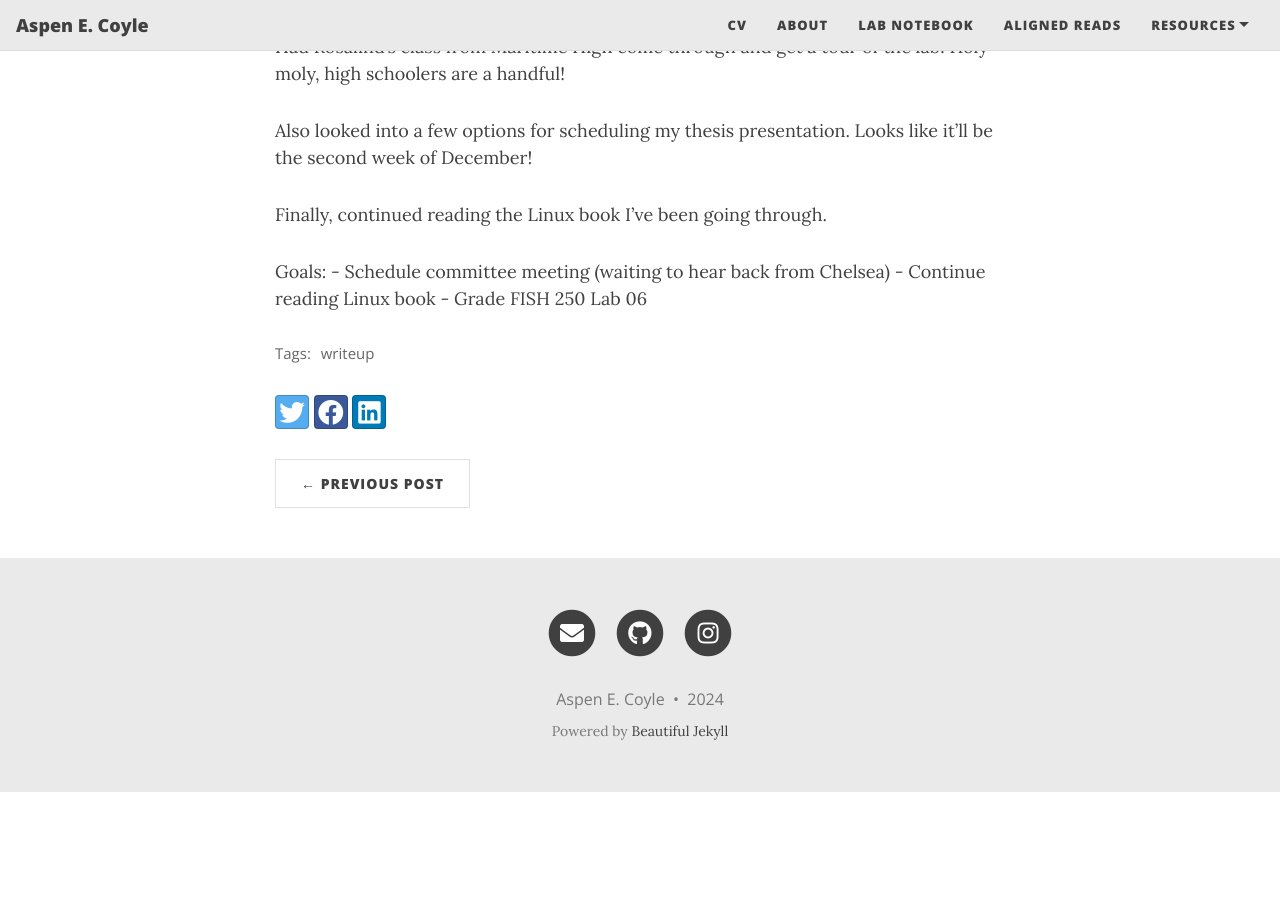
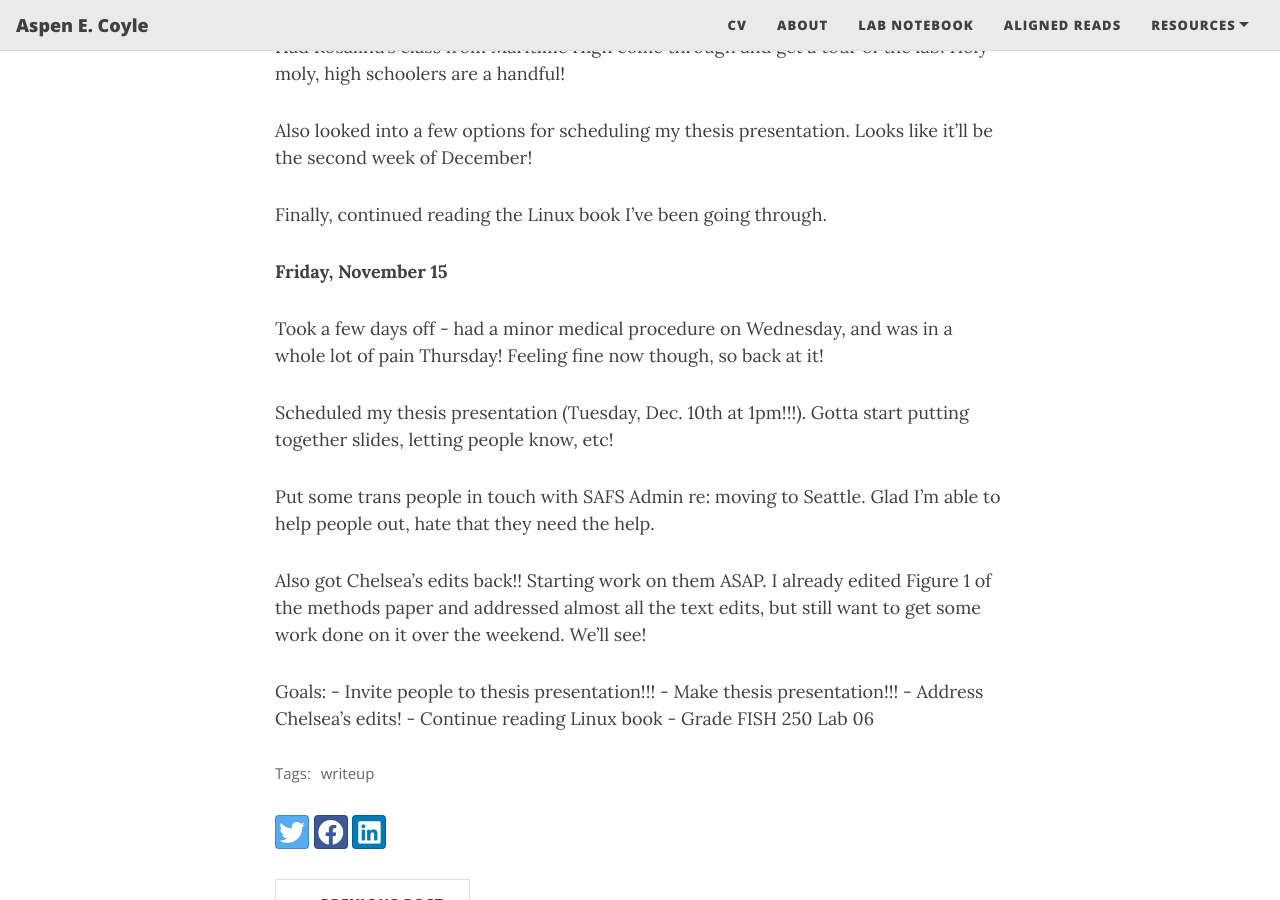
Before and after one commit to aspencoyle/aspencoyle.github.io, a Jekyll site: the page built from _posts/2024-11-01-November_posts.md, in a window 1280 px wide and 900 px high, scrolled down 1426 px. Built offline with Jekyll 4.4.1, drawn with Linux system fonts in a browser that asks for light colours; nearby versions of some CDN libraries; before the commit the page ends 2218 px from its top, so only the background shows below that.

Commit message:
new notebook post

```diff
--- a/_posts/2024-11-01-November_posts.md
+++ b/_posts/2024-11-01-November_posts.md
@@ -45,7 +45,20 @@ Also looked into a few options for scheduling my thesis presentation. Looks like
 
 Finally, continued reading the Linux book I've been going through.
 
+**Friday, November 15**
+
+Took a few days off - had a minor medical procedure on Wednesday, and was in a whole lot of pain Thursday! Feeling fine now though, so back at it!
+
+Scheduled my thesis presentation (Tuesday, Dec. 10th at 1pm!!!). Gotta start putting together slides, letting people know, etc!
+
+Put some trans people in touch with SAFS Admin re: moving to Seattle. Glad I'm able to help people out, hate that they need the help.
+
+Also got Chelsea's edits back!! Starting work on them ASAP. I already edited Figure 1 of the methods paper and addressed almost all the text edits, but still want
+to get some work done on it over the weekend. We'll see!
+
 Goals:
-    - Schedule committee meeting (waiting to hear back from Chelsea)
+    - Invite people to thesis presentation!!!
+    - Make thesis presentation!!!
+    - Address Chelsea's edits!
     - Continue reading Linux book
     - Grade FISH 250 Lab 06
```
